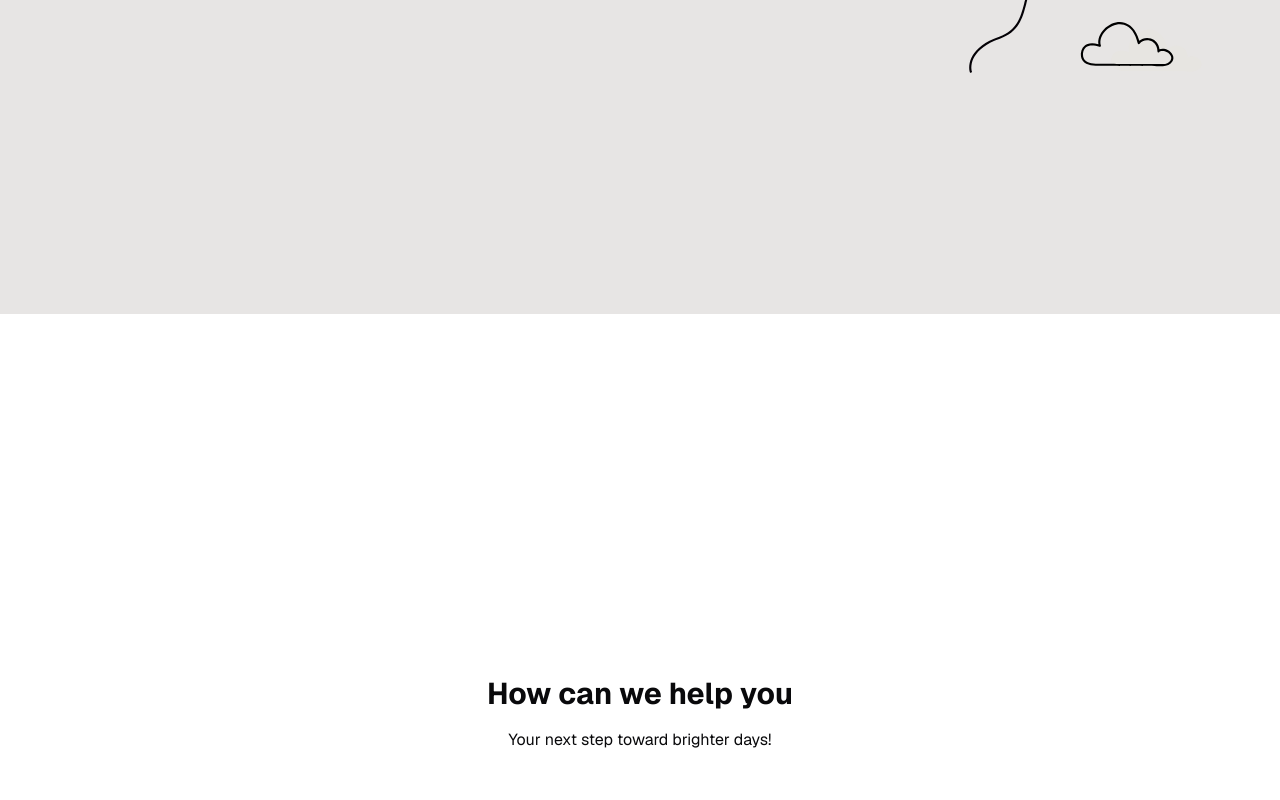
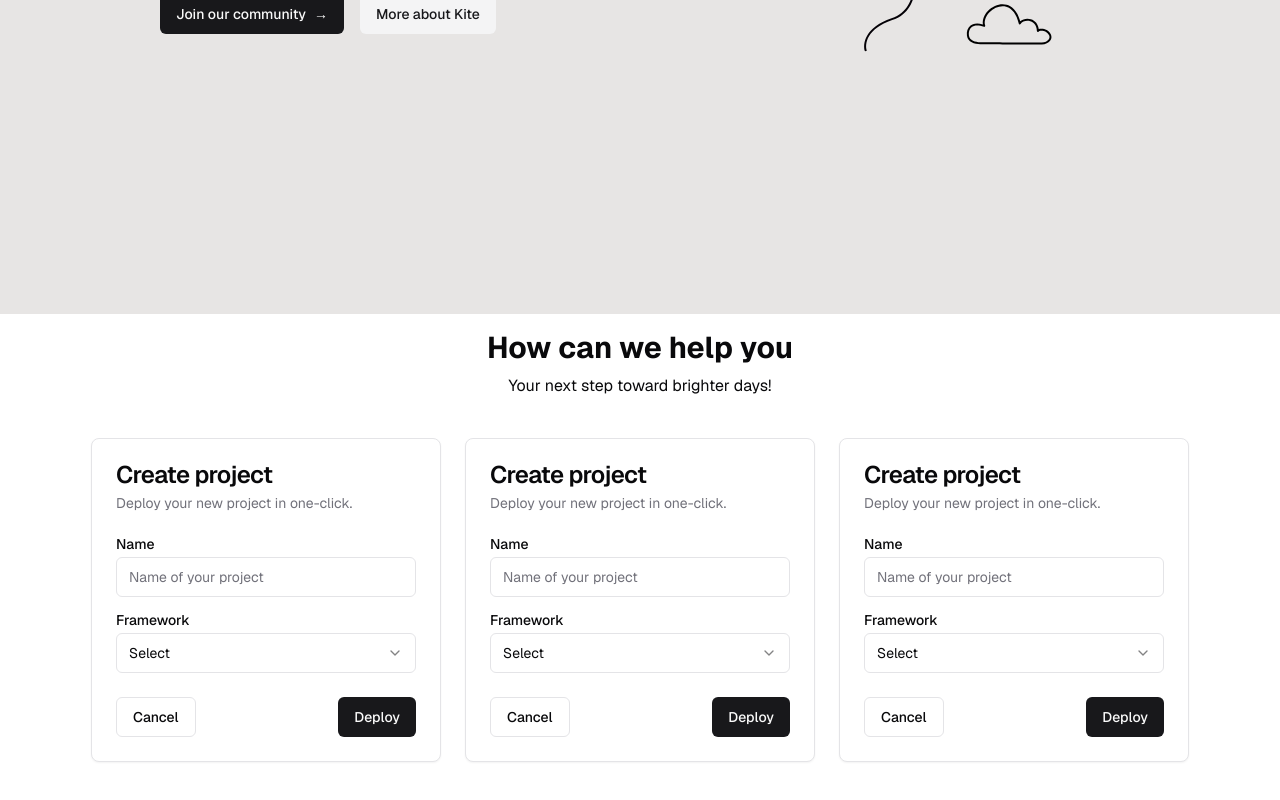
Before and after one commit to Mariphy/kite-ai, a Next.js app: page / in a window 1280 px wide. Shown: the part 578-1378 px from the top of the page. After the commit the page ends 1356 px from the top, so only its background shows below. Built offline with nearby package versions, Linux system fonts and the light colour scheme.

Commit message:
add cards to the second page

```diff
--- a/app/page.tsx
+++ b/app/page.tsx
@@ -3,7 +3,8 @@ import Header from '@/components/header';
 import { Button } from '@/components/ui/button';
 import Lottie from 'lottie-react';
 import kiteAnimation from '@/public/animations/movingkite.json';
-import Link from 'next/link'
+import Link from 'next/link';
+import ServiceCard from '@/components/service-card';
 
 
 export default function HomePage() {
@@ -11,7 +12,7 @@ export default function HomePage() {
     <>
       <Header/>
       <main className="flex flex-col items-center justify-center min-h-screen">
-        <div className="bg-stone-200 w-full h-screen flex flex-col sm:flex-row items-center justify-between">
+        <div className="bg-stone-200 w-full h-screen flex flex-col sm:flex-row items-center justify-between p-4 sm:px-8 lg:px-16 xl:px-32">
             <div className="flex flex-col sm:items-start items-center justify-center p-8">
               <h1 className="text-4xl font-bold mb-4">Let&#39;s make career change easier, together.</h1>
               <p className="text-lg text-gray-600 mb-8">
@@ -27,15 +28,20 @@ export default function HomePage() {
                 </div>
             </div>
             <div className="flex flex-col items-center sm:items-end justify-center p-8">
-              <div className="w-[400px] h-[200px]">
+              <div className="w-full max-w-xs sm:max-w-md md:max-w-lg h-[200px]">
                 <Lottie animationData={kiteAnimation} loop={true} />
               </div>
             </div>
 
         </div>
-        <div className="bg-white w-full h-screen flex flex-col items-center justify-center">
-          <h2 className="text-3xl font-bold mb-4">How can we help you</h2>
-          <p>Your next step toward brighter days!</p>
+        <div className="bg-white w-full flex flex-col items-center justify-center">
+          <h2 className="text-3xl font-bold mt-4">How can we help you</h2>
+          <p className='p-2 mb-4'>Your next step toward brighter days!</p>
+            <div className="flex flex-row gap-6 overflow-x-auto w-full p-4 sm:px-0 sm:flex-nowrap flex-wrap sm:justify-center">
+              <ServiceCard />
+              <ServiceCard />
+              <ServiceCard />
+            </div>
         </div>
       </main>
     </>
--- /dev/null
+++ b/components/service-card.tsx
@@ -0,0 +1,55 @@
+import { Card,
+  CardContent,
+  CardDescription,
+  CardFooter,
+  CardHeader,
+  CardTitle } from '@/components/ui/card';
+import { Input } from "@/components/ui/input";
+import { Label } from "@/components/ui/label";
+import {
+  Select,
+  SelectContent,
+  SelectItem,
+  SelectTrigger,
+  SelectValue,
+} from "@/components/ui/select";
+import { Button } from '@/components/ui/button';
+
+export default function ServiceCard() {
+    return (
+        <Card className="w-[350px]">
+            <CardHeader>
+            <CardTitle>Create project</CardTitle>
+            <CardDescription>Deploy your new project in one-click.</CardDescription>
+            </CardHeader>
+            <CardContent>
+            <form>
+                <div className="grid w-full items-center gap-4">
+                <div className="flex flex-col space-y-1.5">
+                    <Label htmlFor="name">Name</Label>
+                    <Input id="name" placeholder="Name of your project" />
+                </div>
+                <div className="flex flex-col space-y-1.5">
+                    <Label htmlFor="framework">Framework</Label>
+                    <Select>
+                    <SelectTrigger id="framework">
+                        <SelectValue placeholder="Select" />
+                    </SelectTrigger>
+                    <SelectContent position="popper">
+                        <SelectItem value="next">Next.js</SelectItem>
+                        <SelectItem value="sveltekit">SvelteKit</SelectItem>
+                        <SelectItem value="astro">Astro</SelectItem>
+                        <SelectItem value="nuxt">Nuxt.js</SelectItem>
+                    </SelectContent>
+                    </Select>
+                </div>
+                </div>
+            </form>
+            </CardContent>
+            <CardFooter className="flex justify-between">
+            <Button variant="outline">Cancel</Button>
+            <Button>Deploy</Button>
+            </CardFooter>
+        </Card>
+    )
+}
```
